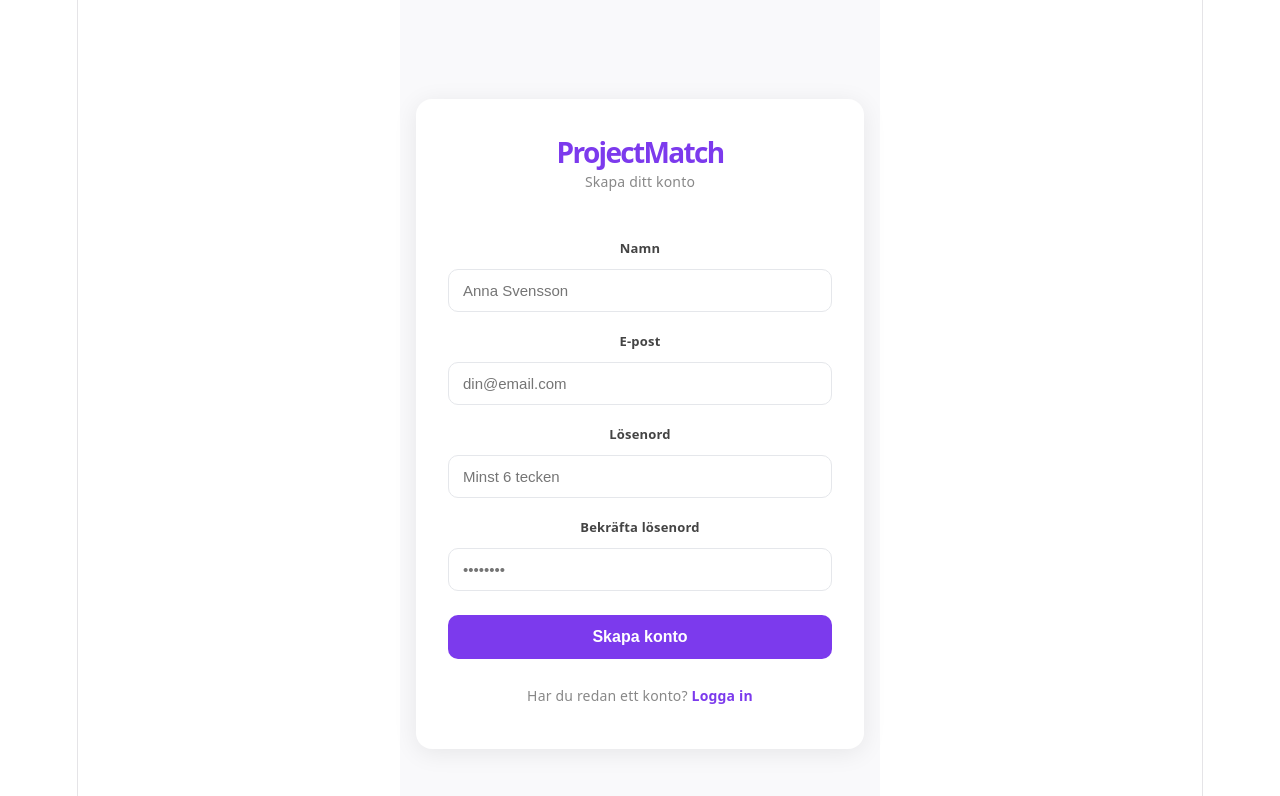
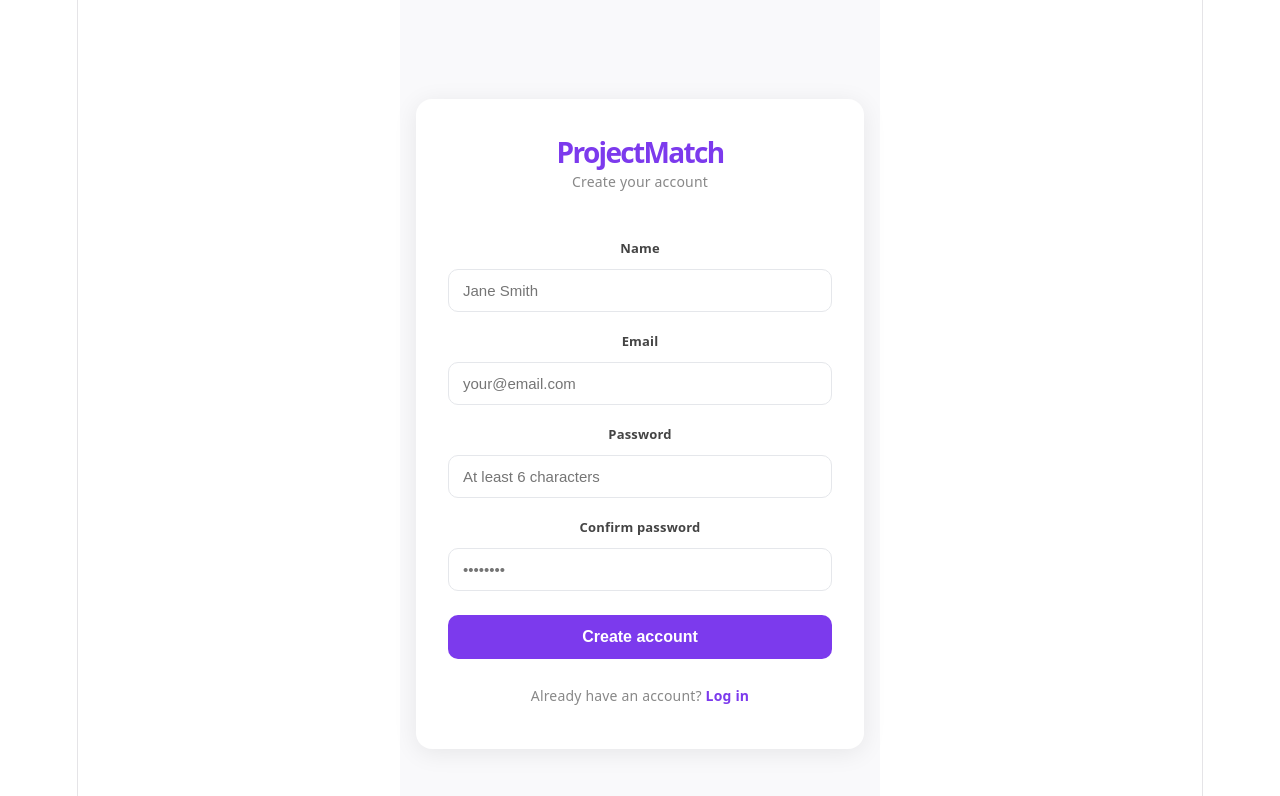
Before and after one commit to JeffieJansson/projectmatch, a React (Vite) app: page /register in a window 1280 px wide. Shown: the top 796 px of the page. Built offline with nearby package versions, Linux system fonts and the light colour scheme.

Commit message:
Translate Swedish text to English in Login and Register components for improved accessibility

```diff
--- a/src/pages/Login.jsx
+++ b/src/pages/Login.jsx
@@ -28,21 +28,21 @@ export default function Login() {
     <div style={styles.container}>
       <div style={styles.card}>
         <h1 style={styles.logo}>ProjectMatch</h1>
-        <p style={styles.tagline}>Hitta ditt drömteam</p>
+        <p style={styles.tagline}>Find your dream team</p>
 
         <form onSubmit={handleSubmit} style={styles.form}>
-          <label style={styles.label}>E-post</label>
+          <label style={styles.label}>Email</label>
           <input
             style={styles.input}
             type="email"
             value={email}
             onChange={(e) => setEmail(e.target.value)}
-            placeholder="din@email.com"
+            placeholder="your@email.com"
             required
             autoComplete="email"
           />
 
-          <label style={styles.label}>Lösenord</label>
+          <label style={styles.label}>Password</label>
           <input
             style={styles.input}
             type="password"
@@ -56,14 +56,14 @@ export default function Login() {
           {error && <p style={styles.error}>{error}</p>}
 
           <button style={styles.button} type="submit" disabled={loading}>
-            {loading ? 'Loggar in...' : 'Logga in'}
+            {loading ? 'Logging in...' : 'Log in'}
           </button>
         </form>
 
         <p style={styles.footer}>
-          Inget konto?{' '}
+          No account?{' '}
           <Link to="/register" style={styles.link}>
-            Registrera dig
+            Register
           </Link>
         </p>
       </div>
--- a/src/pages/Register.jsx
+++ b/src/pages/Register.jsx
@@ -16,11 +16,11 @@ export default function Register() {
     setError('');
 
     if (password !== confirm) {
-      setError('Lösenorden matchar inte.');
+      setError("Passwords don't match.");
       return;
     }
     if (password.length < 6) {
-      setError('Lösenordet måste vara minst 6 tecken.');
+      setError('Password must be at least 6 characters.');
       return;
     }
 
@@ -47,43 +47,43 @@ export default function Register() {
     <div style={styles.container}>
       <div style={styles.card}>
         <h1 style={styles.logo}>ProjectMatch</h1>
-        <p style={styles.tagline}>Skapa ditt konto</p>
+        <p style={styles.tagline}>Create your account</p>
 
         <form onSubmit={handleSubmit} style={styles.form}>
-          <label style={styles.label}>Namn</label>
+          <label style={styles.label}>Name</label>
           <input
             style={styles.input}
             type="text"
             value={fullName}
             onChange={(e) => setFullName(e.target.value)}
-            placeholder="Anna Svensson"
+            placeholder="Jane Smith"
             required
             autoComplete="name"
           />
 
-          <label style={styles.label}>E-post</label>
+          <label style={styles.label}>Email</label>
           <input
             style={styles.input}
             type="email"
             value={email}
             onChange={(e) => setEmail(e.target.value)}
-            placeholder="din@email.com"
+            placeholder="your@email.com"
             required
             autoComplete="email"
           />
 
-          <label style={styles.label}>Lösenord</label>
+          <label style={styles.label}>Password</label>
           <input
             style={styles.input}
             type="password"
             value={password}
             onChange={(e) => setPassword(e.target.value)}
-            placeholder="Minst 6 tecken"
+            placeholder="At least 6 characters"
             required
             autoComplete="new-password"
           />
 
-          <label style={styles.label}>Bekräfta lösenord</label>
+          <label style={styles.label}>Confirm password</label>
           <input
             style={styles.input}
             type="password"
@@ -97,14 +97,14 @@ export default function Register() {
           {error && <p style={styles.error}>{error}</p>}
 
           <button style={styles.button} type="submit" disabled={loading}>
-            {loading ? 'Skapar konto...' : 'Skapa konto'}
+            {loading ? 'Creating account...' : 'Create account'}
           </button>
         </form>
 
         <p style={styles.footer}>
-          Har du redan ett konto?{' '}
+          Already have an account?{' '}
           <Link to="/login" style={styles.link}>
-            Logga in
+            Log in
           </Link>
         </p>
       </div>
```
